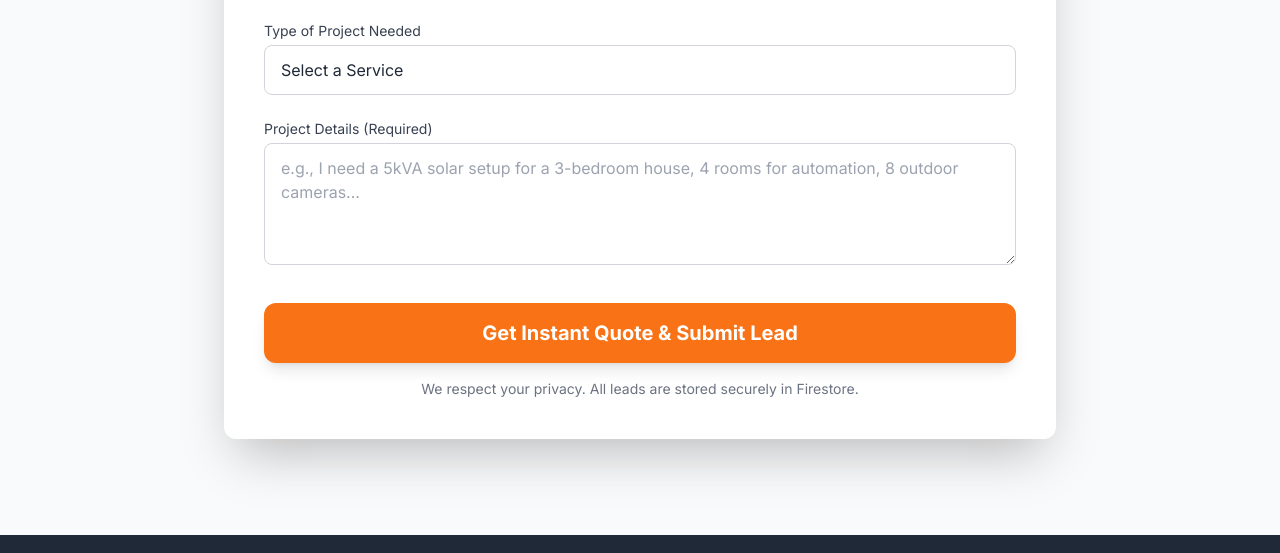
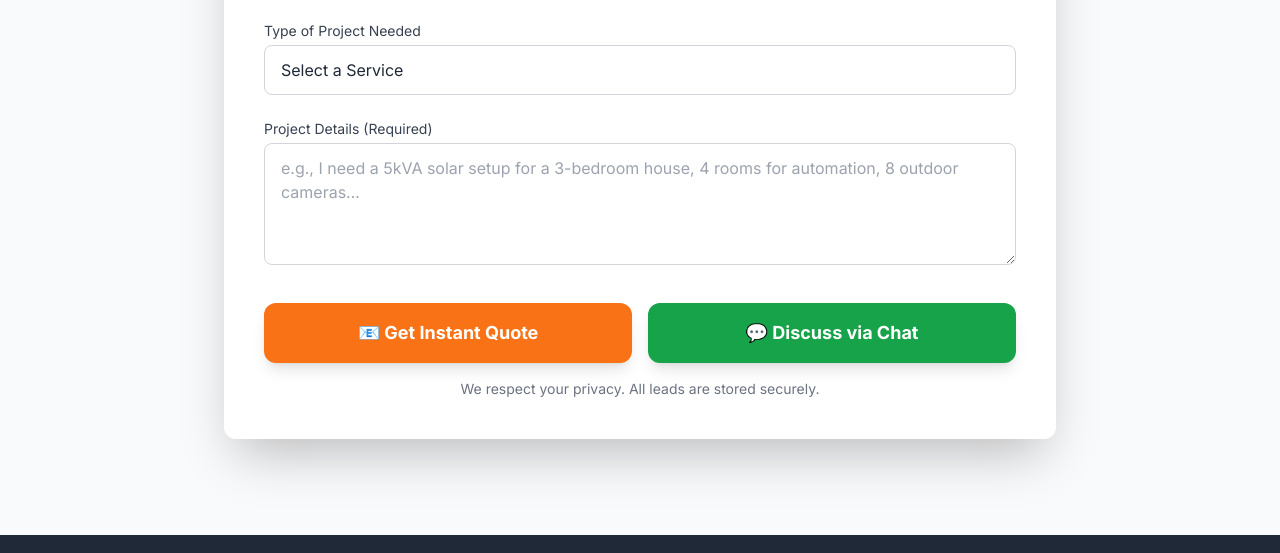
Before and after one commit to digital-data-solution/Justo-zeal, a website: page index.html in a window 1280 px wide. Shown: the part 2976-3529 px from the top of the page. Drawn offline with nearby package versions, Linux system fonts and the light colour scheme.

Commit message:
fix: HTML WITH TAWK TO

```diff
--- a/index.html
+++ b/index.html
@@ -254,11 +254,19 @@
                                           class="w-full px-4 py-3 border border-gray-300 rounded-lg"
                                           placeholder="e.g., I need a 5kVA solar setup for a 3-bedroom house, 4 rooms for automation, 8 outdoor cameras..."></textarea>
                             </div>
-                            <button type="submit" id="submit-button" class="w-full py-4 primary-button text-white text-xl font-bold rounded-xl shadow-lg hover:shadow-2xl transition duration-300">
-                                Get Instant Quote & Submit Lead
-                            </button>
+
+                            <!-- Action Buttons -->
+                            <div class="grid grid-cols-1 md:grid-cols-2 gap-4">
+                                <button type="submit" id="submit-button" class="w-full py-4 primary-button text-white text-lg font-bold rounded-xl shadow-lg hover:shadow-2xl transition duration-300">
+                                    📧 Get Instant Quote
+                                </button>
+                                <button type="button" id="chat-button" onclick="openChatWithContext()" class="w-full py-4 bg-green-600 hover:bg-green-700 text-white text-lg font-bold rounded-xl shadow-lg hover:shadow-2xl transition duration-300">
+                                    💬 Discuss via Chat
+                                </button>
+                            </div>
+
                             <p class="text-center text-sm text-gray-500 mt-4">
-                                We respect your privacy. All leads are stored securely in Firestore.
+                                We respect your privacy. All leads are stored securely.
                             </p>
                         </form>
                     </div>
@@ -291,5 +299,93 @@
 
     <!-- External JavaScript File (Corrected) -->
     <script src="scripts.js"></script>
+
+    <!-- Tawk.to Integration Script -->
+    <script>
+        // Function to open Tawk.to chat with pre-filled context
+        function openChatWithContext() {
+            // Collect form data
+            const name = document.getElementById('name').value;
+            const email = document.getElementById('email').value;
+            const phone = document.getElementById('phone').value;
+            const projectType = document.getElementById('project_type').value;
+            const specificNeeds = document.getElementById('specificNeeds').value;
+
+            // Get dynamic fields based on project type
+            let additionalInfo = '';
+            const dynamicFields = document.getElementById('dynamic-fields');
+            if (dynamicFields) {
+                const inputs = dynamicFields.querySelectorAll('input, select, textarea');
+                inputs.forEach(input => {
+                    if (input.value) {
+                        const label = input.previousElementSibling?.textContent || input.name;
+                        additionalInfo += `\n${label}: ${input.value}`;
+                    }
+                });
+            }
+
+            // Build pre-filled message
+            let message = `Hi! I'd like to request an invoice for the following project:\n\n`;
+            message += `📋 Contact Information:\n`;
+            message += `Name: ${name || 'Not provided'}\n`;
+            message += `Email: ${email || 'Not provided'}\n`;
+            message += `Phone: ${phone || 'Not provided'}\n\n`;
+            message += `🔧 Project Type: ${projectType || 'Not selected'}\n`;
+            if (additionalInfo) {
+                message += `\n📝 Project Details:${additionalInfo}\n`;
+            }
+            if (specificNeeds) {
+                message += `\n💬 Additional Notes:\n${specificNeeds}`;
+            }
+
+            // Check if Tawk.to is loaded
+            if (typeof Tawk_API !== 'undefined' && Tawk_API.maximize) {
+                // Set visitor attributes
+                if (name) {
+                    Tawk_API.setAttributes({
+                        'name': name,
+                        'email': email,
+                        'phone': phone,
+                        'projectType': projectType
+                    }, function(error){});
+                }
+
+                // Open chat widget
+                Tawk_API.maximize();
+
+                // Send pre-filled message after a short delay
+                setTimeout(function() {
+                    if (Tawk_API.addEvent) {
+                        Tawk_API.addEvent('Invoice Request', {
+                            projectType: projectType,
+                            name: name,
+                            email: email
+                        });
+                    }
+
+                    // Add message to chat input (if supported)
+                    const chatInput = document.querySelector('.tawk-textarea');
+                    if (chatInput) {
+                        chatInput.value = message;
+                    }
+                }, 500);
+            } else {
+                alert('Chat is loading... Please try again in a moment.');
+                // Retry after 2 seconds
+                setTimeout(openChatWithContext, 2000);
+            }
+        }
+
+        // Optional: Auto-open chat when Tawk.to loads if there's a hash
+        if (window.location.hash === '#chat') {
+            window.addEventListener('load', function() {
+                setTimeout(function() {
+                    if (typeof Tawk_API !== 'undefined' && Tawk_API.maximize) {
+                        Tawk_API.maximize();
+                    }
+                }, 1000);
+            });
+        }
+    </script>
 </body>
 </html>
```
